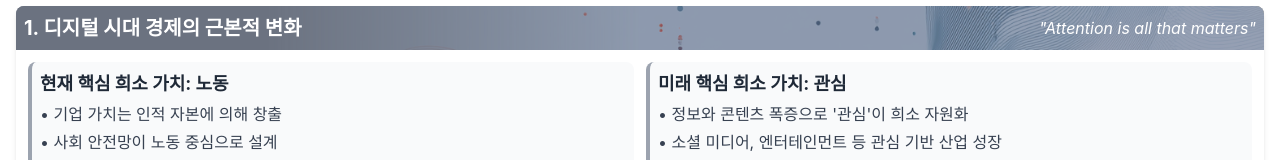
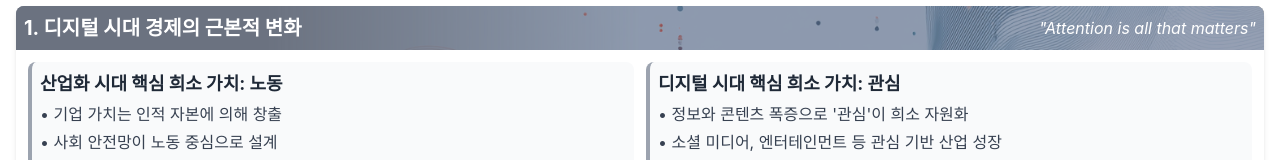
Before and after one commit to hohyon-ryu/taejae_mockups, a React (Create React App) app: page /#/poster/digital-economy in a window 1280 px wide. Shown: the part 174-334 px from the top of the page. Built offline with nearby package versions, Linux system fonts and the light colour scheme.

Commit message:
refactor: update key value descriptions in Digital Economy Poster for clarity

```diff
--- a/src/components/DigitalEconomyPoster.tsx
+++ b/src/components/DigitalEconomyPoster.tsx
@@ -37,7 +37,7 @@ const DigitalEconomyPoster: React.FC = () => {
           <div className="p-3">
             <div className="grid grid-cols-2 gap-3">
               <div className="bg-gray-50 p-2 rounded-lg border-l-4 border-gray-400">
-                <h3 className="text-lg font-bold text-gray-800 mb-1">현재 핵심 희소 가치: 노동</h3>
+                <h3 className="text-lg font-bold text-gray-800 mb-1">산업화 시대 핵심 희소 가치: 노동</h3>
                 <ul className="text-base space-y-1 text-gray-700">
                   <li>• 기업 가치는 인적 자본에 의해 창출</li>
                   <li>• 사회 안전망이 노동 중심으로 설계</li>
@@ -47,7 +47,7 @@ const DigitalEconomyPoster: React.FC = () => {
               </div>
 
               <div className="bg-gray-50 p-2 rounded-lg border-l-4 border-gray-400">
-                <h3 className="text-lg font-bold text-gray-800 mb-1">미래 핵심 희소 가치: 관심</h3>
+                <h3 className="text-lg font-bold text-gray-800 mb-1">디지털 시대 핵심 희소 가치: 관심</h3>
                 <ul className="text-base space-y-1 text-gray-700">
                   <li>• 정보와 콘텐츠 폭증으로 '관심'이 희소 자원화</li>
                   <li>• 소셜 미디어, 엔터테인먼트 등 관심 기반 산업 성장</li>
```
